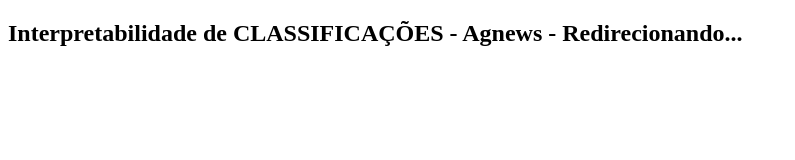
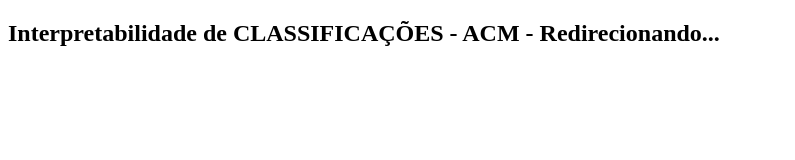
Before and after one commit to liziane-soares/interpretableacm, a plain HTML site: page index.html in a window 1280 px wide. Shown: the whole page, without its empty margins (0-795 px from the left). Drawn offline with Linux system fonts and the light colour scheme; no server answers.

Commit message:
Update index.html

```diff
--- a/index.html
+++ b/index.html
@@ -2,14 +2,14 @@
 <html lang="pt-BR">
 <head>
   <meta charset="UTF-8">
-  <title>Interpretabilidade de CLASSIFICAÇÕES - Agnews - Redirecionando...</title>
+  <title>Interpretabilidade de CLASSIFICAÇÕES - ACM - Redirecionando...</title>
 
   <!-- Firebase SDK Clássico: app e database -->
   <script src="https://www.gstatic.com/firebasejs/8.10.0/firebase-app.js"></script>
   <script src="https://www.gstatic.com/firebasejs/8.10.0/firebase-database.js"></script>
 </head>
 <body>
-  <h2>Interpretabilidade de CLASSIFICAÇÕES - Agnews - Redirecionando...</h2>
+  <h2>Interpretabilidade de CLASSIFICAÇÕES - ACM - Redirecionando...</h2>
 
   <script>
     // ✅ Configuração do Firebase
```
